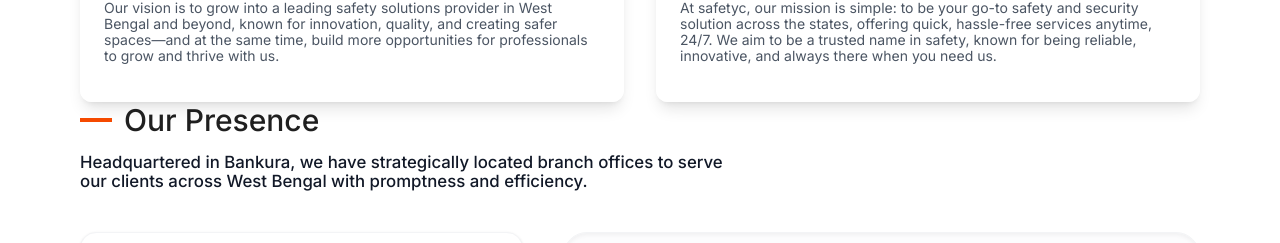
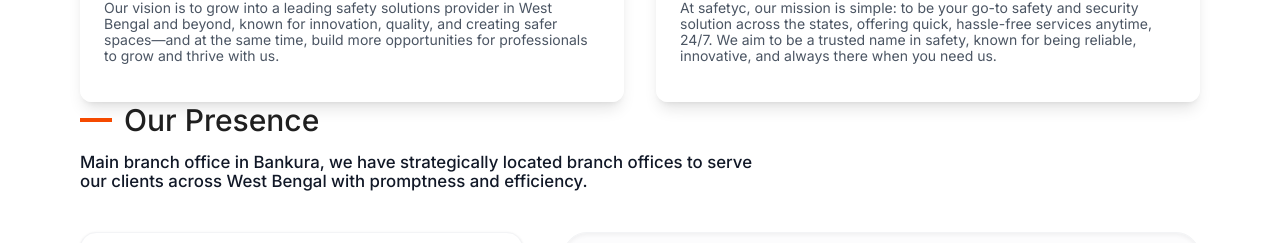
Before and after one commit to surajit121/safetyc-project, a React (Vite) app in the folder client/: page /about in a window 1280 px wide. Shown: the part 1373-1616 px from the top of the page. Built offline with nearby package versions, Linux system fonts and the light colour scheme; no server answers.

Commit message:
Update About Us text: 'Main branch office in Bankura'

```diff
--- a/client/src/pages/About.jsx
+++ b/client/src/pages/About.jsx
@@ -243,7 +243,7 @@
         className="mt-4 max-w-2xl font-medium"
         style={{ color: theme === 'dark' ? '#d1d5db' : '#111827', fontSize: '1.05rem' }}
       >
-        Headquartered in Bankura, we have strategically located branch offices to serve our clients across West Bengal with promptness and efficiency.
+        Main branch office in Bankura, we have strategically located branch offices to serve our clients across West Bengal with promptness and efficiency.
       </p>
 
       <div className="mt-10 grid grid-cols-1 lg:grid-cols-12 gap-10 items-start pb-12">
```
